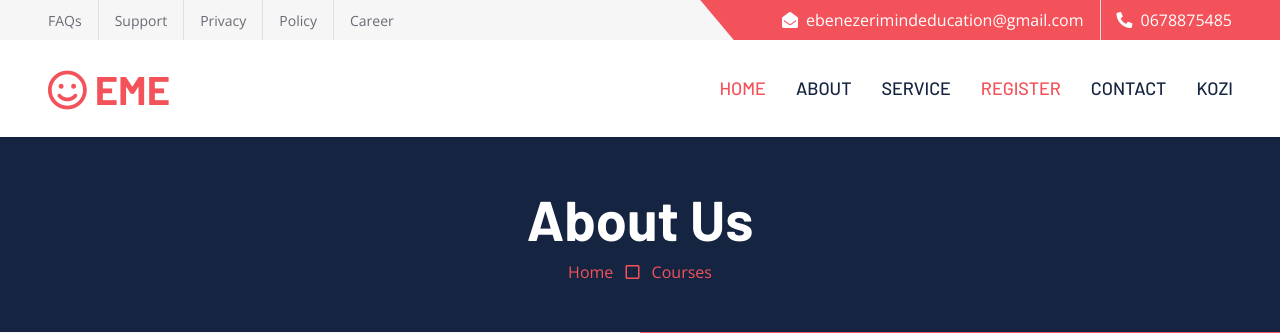
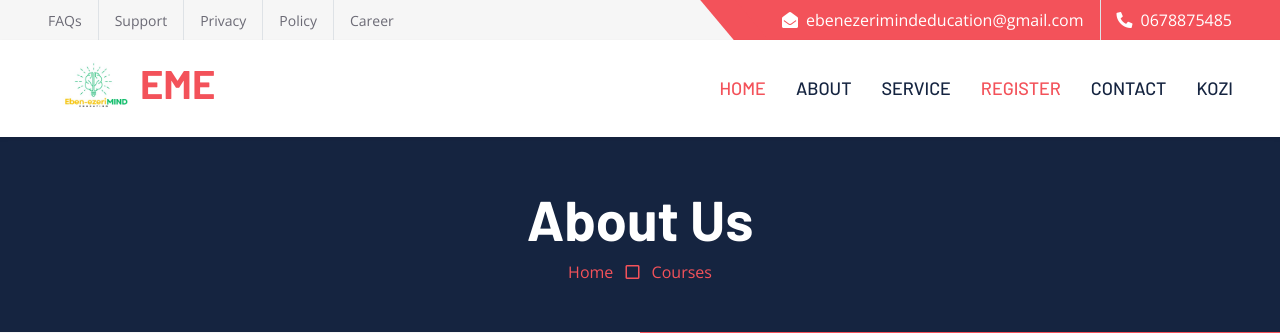
Before and after one commit to Barackwilliam/ebenezeri, a Django app: template apps/templates/about.html in a window 1280 px wide. Shown: the top 333 px of the page. Run offline with Django 3.2, Linux system fonts and the light colour scheme; the template is opened without the code that fills it, so the values that code supplies are empty; some libraries are stand-ins or nearby versions.

Commit message:
second commit

```diff
--- a/apps/templates/base.html
+++ b/apps/templates/base.html
@@ -64,8 +64,10 @@
         <!-- Navbar Start -->
         <nav class="navbar navbar-expand-lg bg-white navbar-light shadow-sm px-5 py-3 py-lg-0">
             <a href="{% url 'admin:index' %}" class="navbar-brand p-0">
-                <h1 class="m-0 text-uppercase text-primary"><i class="far fa-smile text-primary me-2"></i>EME</h1>
+                <h1 class="m-0 text-uppercase text-primary"><img src="{% static 'img/ebe.jpg' %}" class="img-fluid rounded" style="width:92px; height:92px">EME</h1>
             </a>
+
+            <!-- <i class="far fa-smile text-primary me-2"></i> -->
             <button class="navbar-toggler" type="button" data-bs-toggle="collapse" data-bs-target="#navbarCollapse">
                 <span class="navbar-toggler-icon"></span>
             </button>
```
Also changed, not shown: apps/static/img/ebe.jpg (added), 1 other file.
